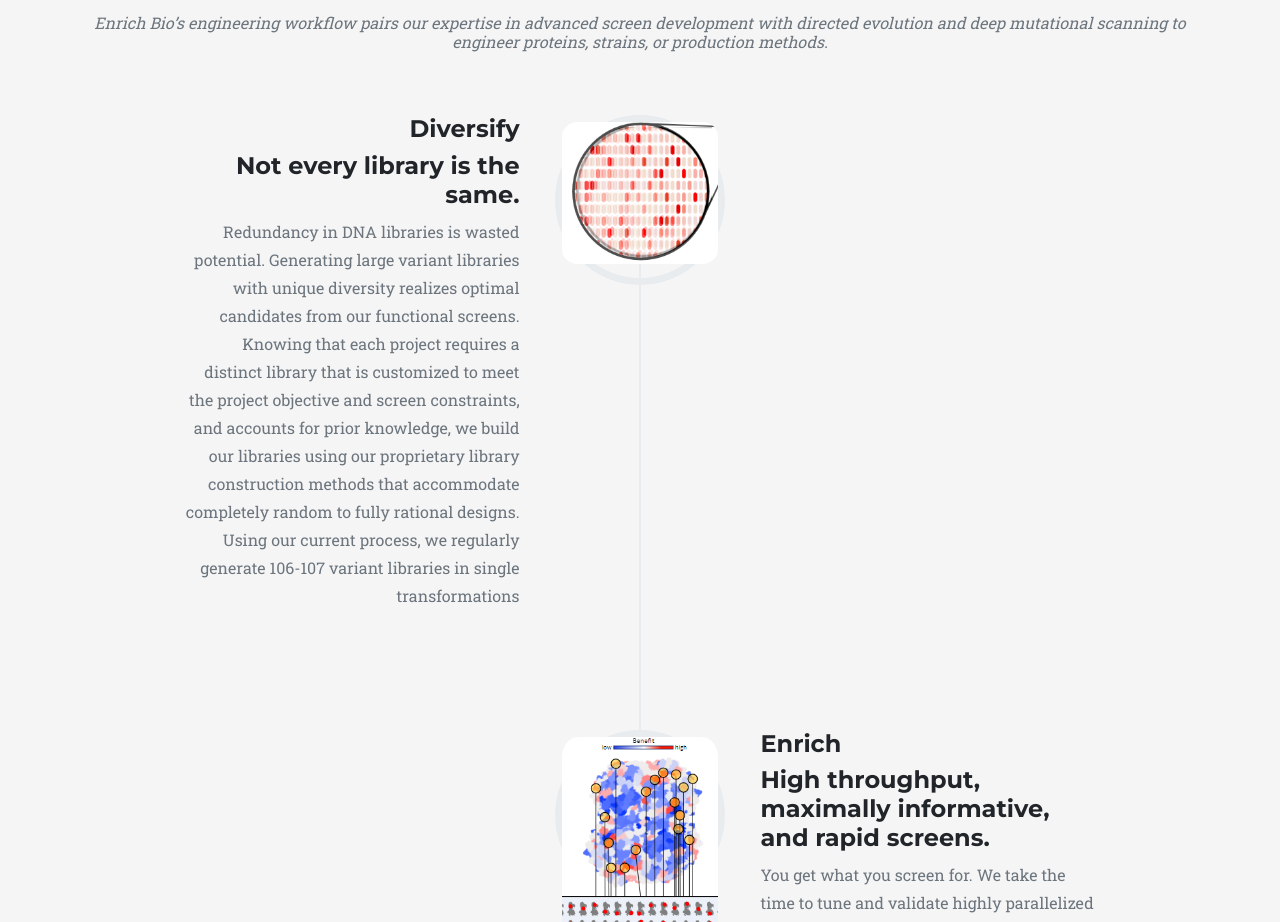
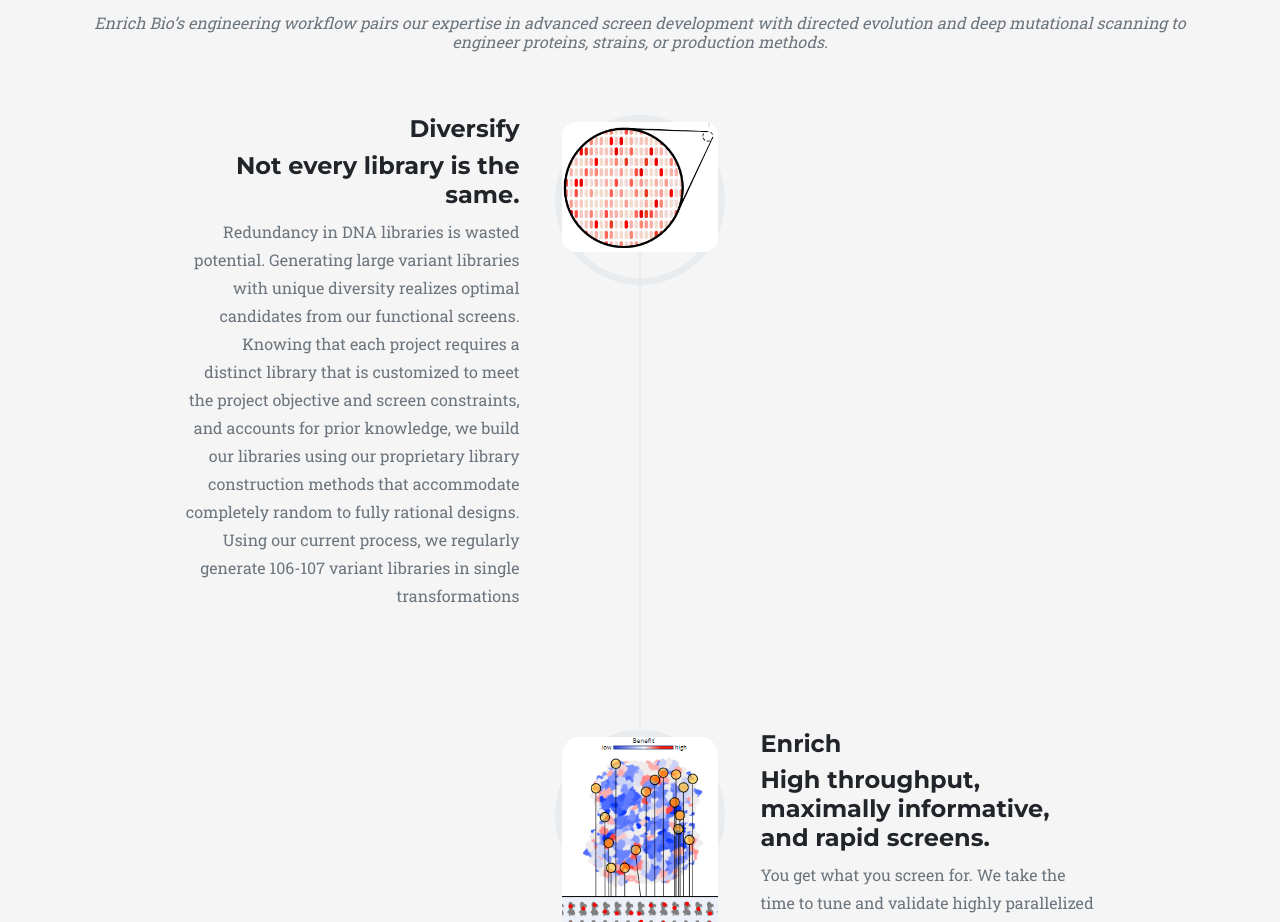
Before and after one commit to jpark716/jpark716.github.io, a plain HTML site: page index.html in a window 1280 px wide. Shown: the part 2210-3132 px from the top of the page. Drawn offline with nearby package versions, Linux system fonts and the light colour scheme.

Commit message:
Update index.html

```diff
--- a/index.html
+++ b/index.html
@@ -90,7 +90,7 @@
                 </div>
                 <ul class="timeline">
                     <li>
-                        <div class="timeline-image"><img class="rounded-circle img-fluid1" src="assets/img/diversify.PNG" alt="..." /></div>
+                        <div class="timeline-image"><img class="rounded-circle img-fluid1" src="assets/img/diversify2.PNG" alt="..." /></div>
                         <div class="timeline-panel">
                             <div class="timeline-heading">
                                 <h4>Diversify</h4>
```
